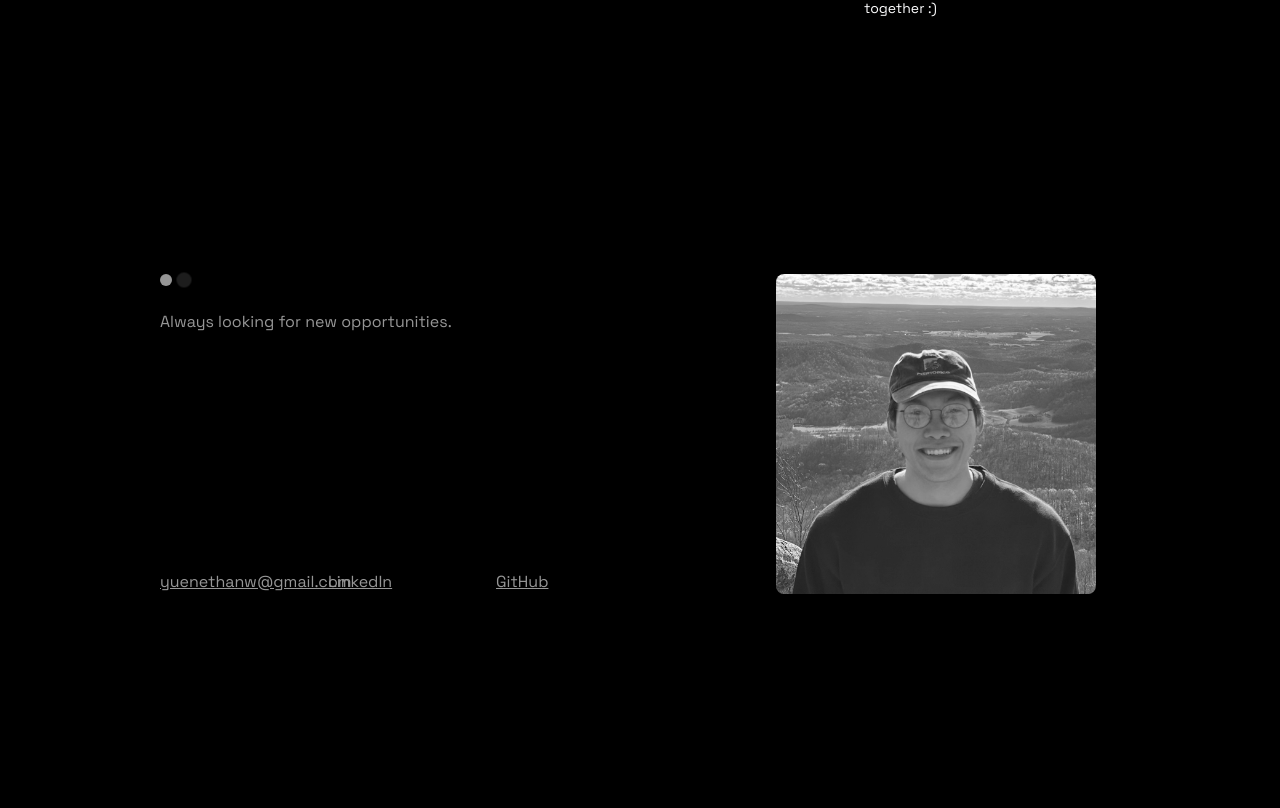
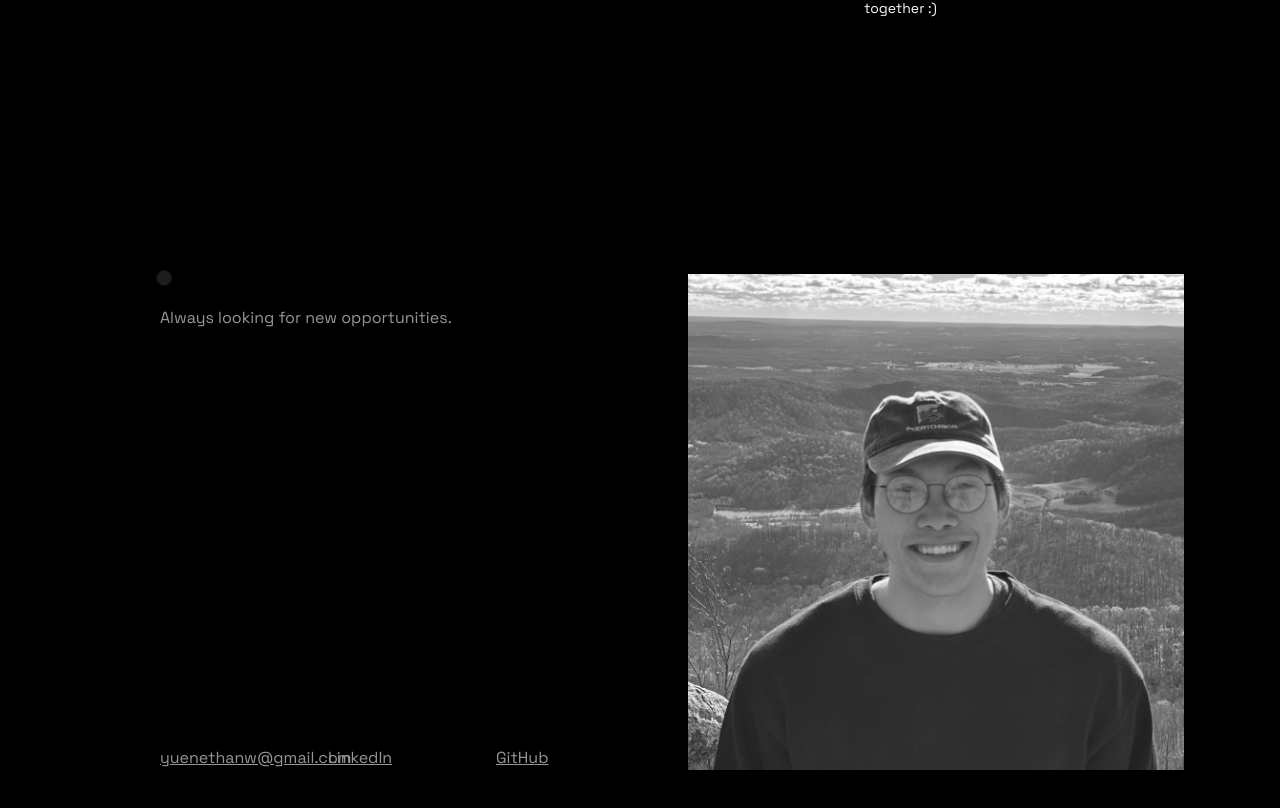
Before and after one commit to ethanwhyy/ethanwhyy.github.io, a Next.js app: page / in a window 1280 px wide. Shown: the part 1506-2314 px from the top of the page. Built offline with nearby package versions, Linux system fonts and the light colour scheme.

Commit message:
reverting back image size
updating column size for all size screens
-removing duplicate blinking logo

```diff
--- a/app/page.tsx
+++ b/app/page.tsx
@@ -377,7 +377,6 @@
                   <div className="text flex flex-col justify-between space-y-8">
                     <div className="content space-y-6">
                       <div className="look flex items-center gap-2">
-                        <div className="radius w-3 h-3 rounded-full bg-[#969696]" />
                         <div className="dot w-2 h-2 rounded-full bg-[#fefeff] animate-ping" />
                       </div>
 
@@ -386,7 +385,7 @@
                       </div>
                     </div>
 
-                    <div className="actions grid grid-cols-1 sm:grid-cols-3 gap-2">
+                    <div className="actions grid grid-cols-3 sm:grid-cols-3 gap-2">
                       <div className="item">
                         <a
                           href="mailto:yuenethanw@gmail.com"
@@ -421,13 +420,14 @@
                   </div>
 
                   {/* Right Side - Image */}
-                <div className="image flex justify-center items-start">
-                  <figure className="relative w-64 h-64 md:w-80 md:h-80">
+                  <div className="image">
+                  <figure className="relative">
                     <Image
                       src="/ethan.JPG"
                       alt="Ethan Yuen"
-                      fill
-                      className="object-cover rounded-lg"
+                      width={400}
+                      height={400}
+                      className="w-full h-full object-cover"
                     />
                     <div className="image-overlay-01 absolute top-0 left-0 w-full h-full" />
                     <div className="image-overlay-02 absolute top-0 left-0 w-full h-full" />
```
